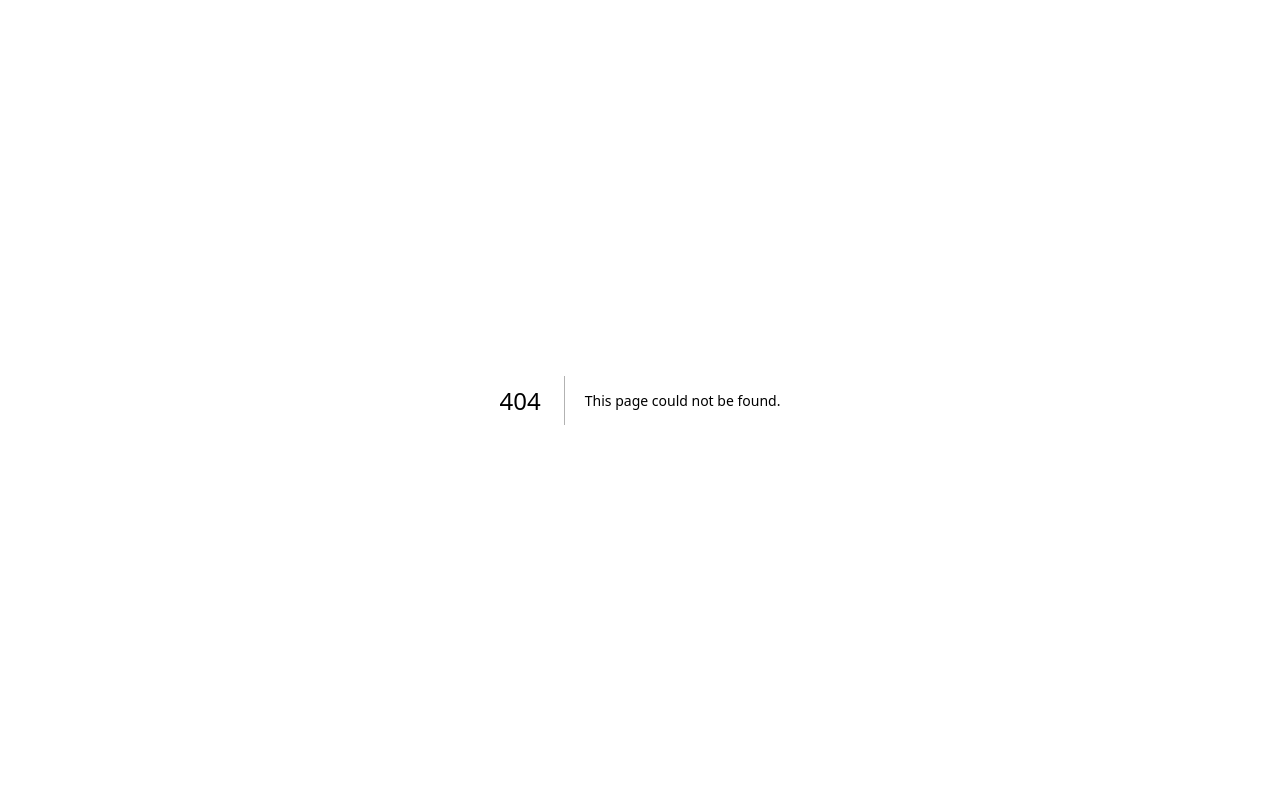
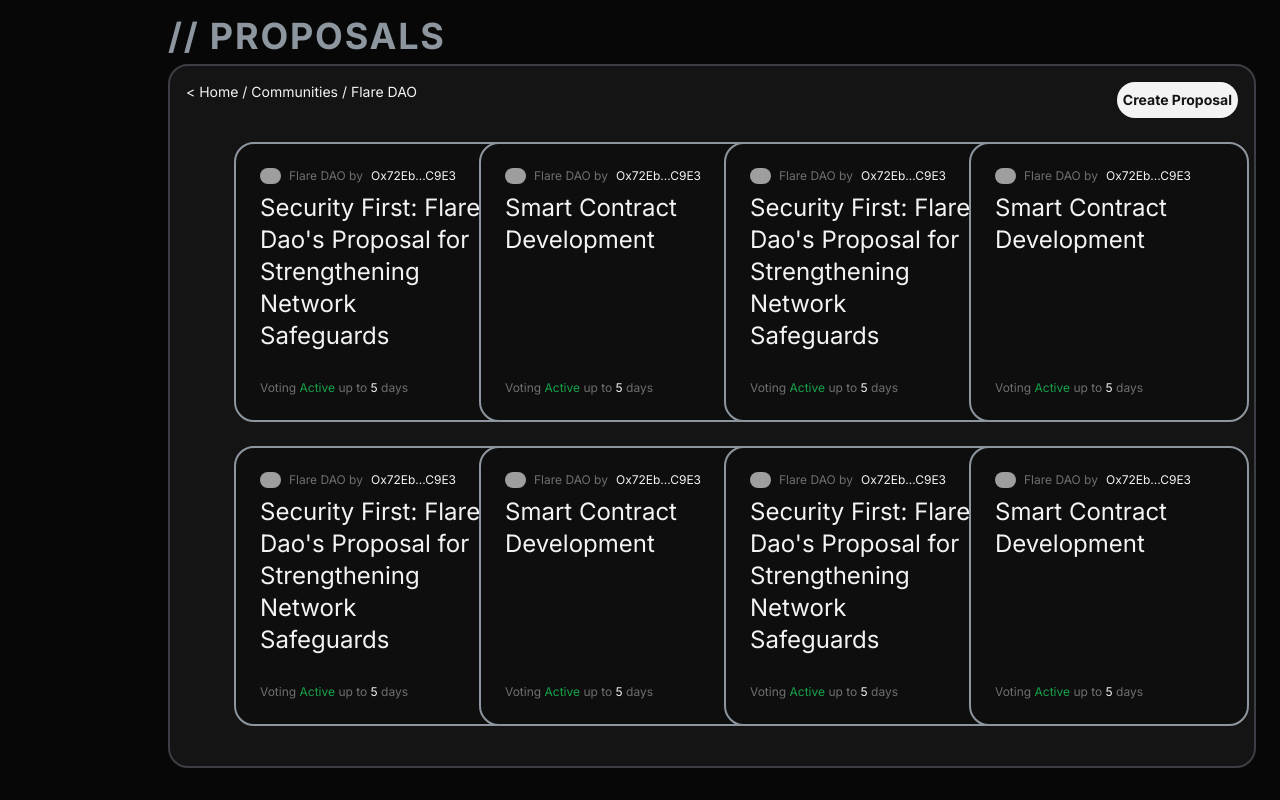
Before and after one commit to aerius-labs/zk-snap-frontend-v2, a Next.js app: page /proposals in a window 1280 px wide. Before the commit this address had no page. Built offline with nearby package versions, Linux system fonts and the light colour scheme; grey boxes are pictures that could not be loaded.

Commit message:
feat: all proposal component

```diff
--- a/next.config.js
+++ b/next.config.js
@@ -6,6 +6,10 @@ const withBundleAnalyzer = bundleAnalyzer({
 });
 
 /** @type {import('next').NextConfig} */
-const nextConfig = {};
+const nextConfig = {
+  images: {
+    domains: ['s3-alpha-sig.figma.com'],
+  },
+};
 
 export default withBundleAnalyzer(nextConfig);
--- a/package.json
+++ b/package.json
@@ -4,7 +4,7 @@
   "type": "module",
   "private": true,
   "scripts": {
-    "dev": "pnpm run lint && pnpm run prettier && next dev",
+    "dev": "pnpm run lint --fix && pnpm run prettier && next dev",
     "build": "next build",
     "build-stats": "ANALYZE=true npm run build",
     "start": "next start",
--- /dev/null
+++ b/src/app/proposals/page.tsx
@@ -0,0 +1,94 @@
+import ProposalCard from '@/components/proposalCard';
+
+export default function Proposals() {
+  const proposals = [
+    {
+      id: '1',
+      daoName: 'Flare DAO',
+      creatorAddress: ' Ox72Eb...C9E3',
+      proposalName:
+        "Security First: Flare Dao's Proposal for Strengthening Network Safeguards",
+      status: 'Active',
+      days: '5',
+    },
+    {
+      id: '2',
+      daoName: 'Flare DAO',
+      creatorAddress: ' Ox72Eb...C9E3',
+      proposalName: 'Smart Contract Development',
+      status: 'Opens',
+      days: '3',
+    },
+    {
+      id: '3',
+      daoName: 'Flare DAO',
+      creatorAddress: ' Ox72Eb...C9E3',
+      proposalName:
+        "Security First: Flare Dao's Proposal for Strengthening Network Safeguards",
+      status: 'Ended',
+      days: '1',
+    },
+    {
+      id: '4',
+      daoName: 'Flare DAO',
+      creatorAddress: ' Ox72Eb...C9E3',
+      proposalName: 'Smart Contract Development',
+      status: 'Opens',
+      days: '3',
+    },
+    {
+      id: '1',
+      daoName: 'Flare DAO',
+      creatorAddress: ' Ox72Eb...C9E3',
+      proposalName:
+        "Security First: Flare Dao's Proposal for Strengthening Network Safeguards",
+      status: 'Active',
+      days: '5',
+    },
+    {
+      id: '2',
+      daoName: 'Flare DAO',
+      creatorAddress: ' Ox72Eb...C9E3',
+      proposalName: 'Smart Contract Development',
+      status: 'Opens',
+      days: '3',
+    },
+    {
+      id: '3',
+      daoName: 'Flare DAO',
+      creatorAddress: ' Ox72Eb...C9E3',
+      proposalName:
+        "Security First: Flare Dao's Proposal for Strengthening Network Safeguards",
+      status: 'Ended',
+      days: '1',
+    },
+    {
+      id: '4',
+      daoName: 'Flare DAO',
+      creatorAddress: ' Ox72Eb...C9E3',
+      proposalName: 'Smart Contract Development',
+      status: 'Opens',
+      days: '3',
+    },
+  ];
+  return (
+    <div className='min-h-screen bg-true-black-900 px-6 py-4'>
+      <p className='mb-2 text-4xl font-bold tracking-wider text-true-gray-700 md:ml-36'>
+        // PROPOSALS
+      </p>
+      <div className='rounded-[20px] border-2 border-true-gray-400 bg-true-black-800 px-4 pb-10 md:ml-36'>
+        <div className='mb-2 flex items-start py-4 text-sm text-true-white-100'>
+          <div>{'< Home / Communities / Flare DAO'}</div>
+          <button className='ml-auto rounded-[50px] bg-true-white-100 px-1.5 py-2 font-bold text-true-black-800'>
+            Create Proposal
+          </button>
+        </div>
+        <div className='grid grid-cols-1 gap-6 px-12 md:grid-cols-2 lg:grid-cols-3 xl:grid-cols-4'>
+          {proposals.map((proposal: any) => {
+            return <ProposalCard key={proposal.id} proposal={proposal} />;
+          })}
+        </div>
+      </div>
+    </div>
+  );
+}
--- /dev/null
+++ b/src/components/proposalCard.tsx
@@ -0,0 +1,30 @@
+import Image from 'next/image';
+
+export default function ProposalCard({ proposal }: any) {
+  return (
+    <div className='flex h-[280px] w-[280px] flex-col gap-2 rounded-[20px] border-2 border-true-gray-700 bg-true-black-700 p-6'>
+      <div className='flex items-center gap-2'>
+        <Image
+          src='https://s3-alpha-sig.figma.com/img/65a7/293b/904d2512e46a292be511bb312b01702b?Expires=1713744000&Key-Pair-Id=APKAQ4GOSFWCVNEHN3O4&Signature=A8To-owaEO7wVseKJzLXM-7sVTwXK5WYBrVBeE~bsB-TTXyHVJzyws2m2HhGIvn35MPqXyDPt1JsYX6-0rfdyCrGhIcJNNxkoYHEofhF2pKtI4foDmB6Cxbc4DW1pBA7Bpm4OHFtxKicAa18yJib~iRIb2s00DJSnEVVcNvoDjwOQ8R5sDjJrC0tOSHsk84GJveVf7PpGvnMtJaqpJ~IgtYDfvPiqEN2WzH~0EgTIbOs1Dx~lL5FolZSY7PekGw8o43DatU0qzBtUig7pCZW8pekW2ybInSm1ZeFUgDFZ-KJv-J2JQDgdeOxp-VXvKJXrcmO6WyJzgYgbLAi-QSX4A__'
+          objectFit='fill'
+          width={21}
+          height={21}
+          alt='proposal card'
+          className='rounded-full'
+        />
+        <p className='text-xs text-true-gray-300'>{proposal.daoName} by </p>
+        <p className='text-xs text-true-white-100'>{proposal.creatorAddress}</p>
+      </div>
+      <p className='break-words text-2xl text-true-white-100'>
+        {proposal.proposalName}
+      </p>
+      <div className='mt-auto text-xs'>
+        <span className='text-true-gray-300'>Voting</span>{' '}
+        <span className='text-green-600'>{'Active'}</span>{' '}
+        <span className='text-true-gray-300'>up to</span>{' '}
+        <span className='text-true-white-100'>{'5'}</span>{' '}
+        <span className='text-true-gray-300'>days</span>
+      </div>
+    </div>
+  );
+}
--- a/tailwind.config.ts
+++ b/tailwind.config.ts
@@ -13,6 +13,15 @@ const config: Config = {
         'gradient-conic':
           'conic-gradient(from 180deg at 50% 50%, var(--tw-gradient-stops))',
       },
+      colors: {
+        'true-black-700': '#0E0E0E',
+        'true-gray-700': '#8D969F',
+        'true-gray-300': '#6F6F6F',
+        'true-white-100': '#F3F3F3',
+        'true-black-800': '#141414',
+        'true-black-900': '#070707',
+        'true-gray-400': '#3D3D45',
+      },
     },
   },
   plugins: [],
```
Also changed, not shown: src/components/proposals.tsx (deleted).
